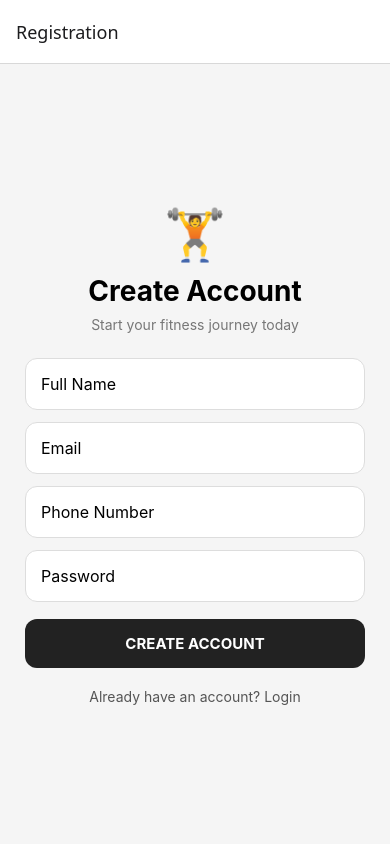
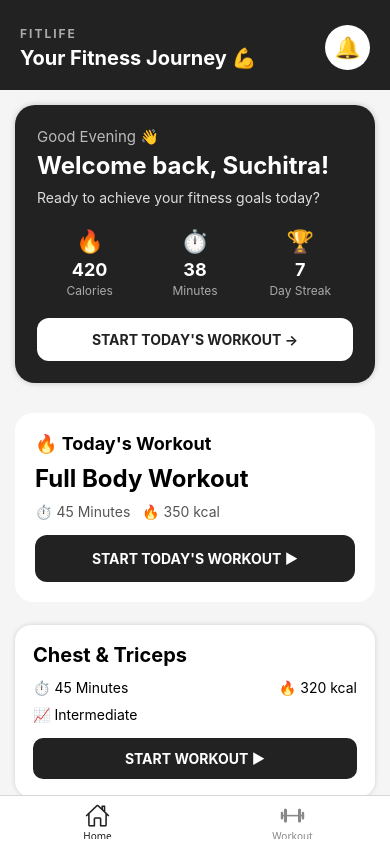
Before and after one commit to suchitrathippareddy-wq/Fitlife, a React Native app: screen /Main in a window 390 px wide. Built offline with nearby package versions, Linux system fonts and the light colour scheme.

Commit message:
Added bottom navigation and workout screens

```diff
--- a/components/ProgressCard.js
+++ b/components/ProgressCard.js
@@ -1,44 +1,58 @@
-import { View, Text, StyleSheet } from "react-native";
+import {
+  View,
+  Text,
+  StyleSheet,
+} from "react-native";
 
-export default function ProgressCard({ goal, progress }) {
+export default function ProgressCard() {
+
   return (
     <View style={styles.card}>
 
-      <Text style={styles.heading}>📊 Today's Progress</Text>
+      <Text style={styles.title}>
+        📊 My Progress
+      </Text>
 
-      <Text style={styles.goal}>{goal}</Text>
+      <Text style={styles.goal}>
+        🎯 Goal: Weight Loss
+      </Text>
 
-      <View style={styles.progressRow}>
-        <Text style={styles.progressText}>Your Progress</Text>
-        <Text style={styles.percentage}>{progress}</Text>
+      <View style={styles.row}>
+        <Text style={styles.label}>
+          🏋️ Workouts Completed
+        </Text>
+
+        <Text style={styles.value}>
+          0
+        </Text>
       </View>
 
-      {/* Progress Bar */}
-      <View style={styles.progressBackground}>
-        <View style={styles.progressFill} />
+      <View style={styles.row}>
+        <Text style={styles.label}>
+          🔥 Calories Burned
+        </Text>
+
+        <Text style={styles.value}>
+          0 kcal
+        </Text>
       </View>
 
-      {/* Statistics */}
-      <View style={styles.statsRow}>
+      <View style={styles.row}>
+        <Text style={styles.label}>
+          ⏱️ Total Workout Time
+        </Text>
 
-        <View style={styles.stat}>
-          <Text style={styles.icon}>🔥</Text>
-          <Text style={styles.value}>420</Text>
-          <Text style={styles.label}>Calories</Text>
-        </View>
+        <Text style={styles.value}>
+          0 min
+        </Text>
+      </View>
 
-        <View style={styles.stat}>
-          <Text style={styles.icon}>⏱️</Text>
-          <Text style={styles.value}>38</Text>
-          <Text style={styles.label}>Minutes</Text>
-        </View>
+      <Text style={styles.progressText}>
+        Progress: 0%
+      </Text>
 
-        <View style={styles.stat}>
-          <Text style={styles.icon}>🏋️</Text>
-          <Text style={styles.value}>4</Text>
-          <Text style={styles.label}>Workouts</Text>
-        </View>
-
+      <View style={styles.progressBackground}>
+        <View style={styles.progressBar} />
       </View>
 
     </View>
@@ -46,82 +60,62 @@ export default function ProgressCard({ goal, progress }) {
 }
 
 const styles = StyleSheet.create({
+
   card: {
     backgroundColor: "#FFFFFF",
     margin: 15,
     padding: 20,
     borderRadius: 18,
     elevation: 4,
-    shadowOpacity: 0.15,
-    shadowRadius: 5,
   },
 
-  heading: {
-    fontSize: 20,
+  title: {
+    fontSize: 21,
     fontWeight: "bold",
-    marginBottom: 10,
+    marginBottom: 15,
   },
 
   goal: {
-    fontSize: 15,
-    color: "#666666",
-    marginBottom: 18,
+    fontSize: 16,
+    fontWeight: "600",
+    marginBottom: 15,
   },
 
-  progressRow: {
+  row: {
     flexDirection: "row",
     justifyContent: "space-between",
-    marginBottom: 8,
+    marginBottom: 12,
   },
 
-  progressText: {
+  label: {
     fontSize: 14,
     color: "#555555",
   },
 
-  percentage: {
+  value: {
     fontSize: 14,
     fontWeight: "bold",
   },
 
+  progressText: {
+    fontSize: 15,
+    fontWeight: "bold",
+    marginTop: 5,
+    marginBottom: 8,
+  },
+
   progressBackground: {
-    height: 10,
+    height: 12,
     backgroundColor: "#E0E0E0",
     borderRadius: 10,
     overflow: "hidden",
   },
 
-  progressFill: {
-    width: "70%",
-    height: "100%",
+  progressBar: {
+    height: 12,
+    width: "0%",
     backgroundColor: "#222222",
     borderRadius: 10,
   },
 
-  statsRow: {
-    flexDirection: "row",
-    justifyContent: "space-between",
-    marginTop: 22,
-  },
-
-  stat: {
-    alignItems: "center",
-    flex: 1,
-  },
-
-  icon: {
-    fontSize: 22,
-    marginBottom: 5,
-  },
-
-  value: {
-    fontSize: 18,
-    fontWeight: "bold",
-  },
-
-  label: {
-    fontSize: 12,
-    color: "#777777",
-    marginTop: 3,
-  },
 });
--- a/navigator/AppNavigator.js
+++ b/navigator/AppNavigator.js
@@ -2,9 +2,9 @@ import { createNativeStackNavigator } from "@react-navigation/native-stack";
 
 import RegistrationScreen from "../screens/RegistrationScreen";
 import LoginScreen from "../screens/LoginScreen";
-import HomeScreen from "../screens/HomeScreen";
 import WorkoutDetailsScreen from "../screens/WorkoutDetailsScreen";
 import WorkoutScreen from "../screens/WorkoutScreen";
+import BottomTabs from "./BottomTabs";
 
 const Stack = createNativeStackNavigator();
 
@@ -23,8 +23,9 @@ export default function AppNavigator() {
       />
 
       <Stack.Screen
-        name="Home"
-        component={HomeScreen}
+        name="Main"
+        component={BottomTabs}
+        options={{ headerShown: false }}
       />
 
       <Stack.Screen
--- /dev/null
+++ b/navigator/BottomTabs.js
@@ -0,0 +1,51 @@
+import React from "react";
+import { createBottomTabNavigator } from "@react-navigation/bottom-tabs";
+import { Ionicons } from "@expo/vector-icons";
+
+import HomeScreen from "../screens/HomeScreen";
+import WorkoutListScreen from "../screens/WorkoutListScreen";
+
+const Tab = createBottomTabNavigator();
+
+export default function BottomTabs() {
+  return (
+    <Tab.Navigator
+      screenOptions={({ route }) => ({
+        headerShown: false,
+
+        tabBarIcon: ({ color, size }) => {
+          let iconName;
+
+          if (route.name === "Home") {
+            iconName = "home-outline";
+          } else if (route.name === "Workout") {
+            iconName = "barbell-outline";
+          }
+
+          return (
+            <Ionicons
+              name={iconName}
+              size={size}
+              color={color}
+            />
+          );
+        },
+
+        tabBarActiveTintColor: "#222222",
+        tabBarInactiveTintColor: "#888888",
+      })}
+    >
+
+      <Tab.Screen
+        name="Home"
+        component={HomeScreen}
+      />
+
+      <Tab.Screen
+        name="Workout"
+        component={WorkoutListScreen}
+      />
+
+    </Tab.Navigator>
+  );
+}
--- a/package.json
+++ b/package.json
@@ -9,6 +9,7 @@
     "web": "expo start --web"
   },
   "dependencies": {
+    "@react-navigation/bottom-tabs": "^7.18.18",
     "@react-navigation/native-stack": "^7.18.6",
     "expo": "~54.0.35",
     "expo-status-bar": "~3.0.9",
--- a/screens/LoginScreen.js
+++ b/screens/LoginScreen.js
@@ -9,20 +9,31 @@ import {
 import { useState } from "react";
 
 export default function LoginScreen({ navigation }) {
+
   const [email, setEmail] = useState("");
   const [password, setPassword] = useState("");
 
   const handleLogin = () => {
+
+    // Empty fields validation
     if (email.trim() === "" || password.trim() === "") {
-      Alert.alert("Error", "Please enter email and password");
+      Alert.alert(
+        "Error",
+        "Please enter email and password"
+      );
       return;
     }
 
+    // Email validation
     if (!email.includes("@")) {
-      Alert.alert("Error", "Please enter a valid email");
+      Alert.alert(
+        "Error",
+        "Please enter a valid email"
+      );
       return;
     }
 
+    // Password validation
     if (password.length < 6) {
       Alert.alert(
         "Error",
@@ -32,20 +43,26 @@ export default function LoginScreen({ navigation }) {
     }
 
     // Login successful
-    navigation.replace("Home");
+    navigation.replace("Main");
   };
 
   return (
     <View style={styles.container}>
 
+      {/* Logo */}
       <Text style={styles.logo}>🏋️</Text>
 
-      <Text style={styles.title}>Welcome Back!</Text>
+      {/* Title */}
+      <Text style={styles.title}>
+        Welcome Back!
+      </Text>
 
+      {/* Subtitle */}
       <Text style={styles.subtitle}>
         Login to continue your fitness journey
       </Text>
 
+      {/* Email */}
       <TextInput
         style={styles.input}
         placeholder="Email"
@@ -55,6 +72,7 @@ export default function LoginScreen({ navigation }) {
         autoCapitalize="none"
       />
 
+      {/* Password */}
       <TextInput
         style={styles.input}
         placeholder="Password"
@@ -63,15 +81,21 @@ export default function LoginScreen({ navigation }) {
         secureTextEntry={true}
       />
 
+      {/* Login Button */}
       <TouchableOpacity
         style={styles.button}
         onPress={handleLogin}
       >
-        <Text style={styles.buttonText}>LOGIN</Text>
+        <Text style={styles.buttonText}>
+          LOGIN
+        </Text>
       </TouchableOpacity>
 
+      {/* Register */}
       <TouchableOpacity
-        onPress={() => navigation.navigate("Registration")}
+        onPress={() =>
+          navigation.navigate("Registration")
+        }
       >
         <Text style={styles.registerText}>
           Don't have an account? Register
@@ -83,6 +107,7 @@ export default function LoginScreen({ navigation }) {
 }
 
 const styles = StyleSheet.create({
+
   container: {
     flex: 1,
     backgroundColor: "#F5F5F5",
@@ -138,4 +163,5 @@ const styles = StyleSheet.create({
     marginTop: 20,
     color: "#555555",
   },
+
 });
--- /dev/null
+++ b/screens/WorkoutListScreen.js
@@ -0,0 +1,170 @@
+import {
+  View,
+  Text,
+  TouchableOpacity,
+  StyleSheet,
+  ScrollView,
+} from "react-native";
+
+export default function WorkoutListScreen({ navigation }) {
+
+  const workouts = [
+    {
+      title: "🔥 Full Body Workout",
+      duration: "45 Minutes",
+      calories: "350",
+      difficulty: "Intermediate",
+    },
+    {
+      title: "💪 Chest & Triceps",
+      duration: "45 Minutes",
+      calories: "320",
+      difficulty: "Intermediate",
+    },
+    {
+      title: "🦵 Leg Workout",
+      duration: "60 Minutes",
+      calories: "420",
+      difficulty: "Advanced",
+    },
+    {
+      title: "🧘 Yoga Session",
+      duration: "30 Minutes",
+      calories: "180",
+      difficulty: "Beginner",
+    },
+  ];
+
+  return (
+    <ScrollView style={styles.container}>
+
+      <Text style={styles.heading}>
+        💪 Workouts
+      </Text>
+
+      <Text style={styles.subtitle}>
+        Choose your workout
+      </Text>
+
+      {workouts.map((workout, index) => (
+
+        <TouchableOpacity
+          key={index}
+          style={styles.card}
+          onPress={() =>
+            navigation.navigate("WorkoutDetails", {
+              title: workout.title.replace(/^.{2}/, ""),
+              duration: workout.duration,
+              calories: workout.calories,
+              difficulty: workout.difficulty,
+            })
+          }
+        >
+
+          <Text style={styles.title}>
+            {workout.title}
+          </Text>
+
+          <View style={styles.infoRow}>
+
+            <Text style={styles.info}>
+              ⏱️ {workout.duration}
+            </Text>
+
+            <Text style={styles.info}>
+              🔥 {workout.calories} kcal
+            </Text>
+
+          </View>
+
+          <Text style={styles.difficulty}>
+            📈 {workout.difficulty}
+          </Text>
+
+          <View style={styles.startRow}>
+            <Text style={styles.start}>
+              VIEW WORKOUT
+            </Text>
+
+            <Text style={styles.arrow}>
+              →
+            </Text>
+          </View>
+
+        </TouchableOpacity>
+
+      ))}
+
+    </ScrollView>
+  );
+}
+
+const styles = StyleSheet.create({
+
+  container: {
+    flex: 1,
+    backgroundColor: "#F5F5F5",
+    padding: 15,
+  },
+
+  heading: {
+    fontSize: 28,
+    fontWeight: "bold",
+    marginTop: 15,
+  },
+
+  subtitle: {
+    fontSize: 15,
+    color: "#777777",
+    marginTop: 5,
+    marginBottom: 15,
+  },
+
+  card: {
+    backgroundColor: "#FFFFFF",
+    padding: 20,
+    borderRadius: 18,
+    marginBottom: 15,
+    elevation: 4,
+  },
+
+  title: {
+    fontSize: 21,
+    fontWeight: "bold",
+    marginBottom: 15,
+  },
+
+  infoRow: {
+    flexDirection: "row",
+    justifyContent: "space-between",
+  },
+
+  info: {
+    fontSize: 14,
+    color: "#555555",
+  },
+
+  difficulty: {
+    marginTop: 12,
+    fontSize: 14,
+    color: "#666666",
+  },
+
+  startRow: {
+    flexDirection: "row",
+    justifyContent: "space-between",
+    alignItems: "center",
+    marginTop: 18,
+  },
+
+  start: {
+    fontSize: 14,
+    fontWeight: "bold",
+  },
+
+  arrow: {
+    fontSize: 22,
+    fontWeight: "bold",
+  },
+
+});
--- a/screens/WorkoutScreen.js
+++ b/screens/WorkoutScreen.js
@@ -10,26 +10,32 @@ export default function WorkoutScreen({ route, navigation }) {
 
   const {
     title = "Full Body Workout",
+    exercises = [
+      { name: "Push Ups", reps: "10 reps" },
+      { name: "Squats", reps: "15 reps" },
+      { name: "Lunges", reps: "10 each leg" },
+      { name: "Glute Bridge", reps: "15 reps" },
+      { name: "Plank", reps: "30 sec" },
+    ],
   } = route?.params || {};
-
-  const exercises = [
-    "Push Ups",
-    "Squats",
-    "Lunges",
-    "Glute Bridge",
-    "Plank",
-  ];
 
   const [currentExercise, setCurrentExercise] = useState(0);
 
   const nextExercise = () => {
+
     if (currentExercise < exercises.length - 1) {
+
       setCurrentExercise(currentExercise + 1);
+
     } else {
+
       alert("Workout Completed! 🎉💪");
-      navigation.goBack();
+
+      navigation.navigate("Home");
     }
   };
+
+  const exercise = exercises[currentExercise];
 
   return (
     <View style={styles.container}>
@@ -42,27 +48,27 @@ export default function WorkoutScreen({ route, navigation }) {
         Exercise {currentExercise + 1} / {exercises.length}
       </Text>
 
-      <View style={styles.exerciseCard}>
+      <View style={styles.card}>
 
-        <Text style={styles.exerciseNumber}>
-          {currentExercise + 1}
+        <Text style={styles.exerciseName}>
+          {exercise.name}
         </Text>
 
-        <Text style={styles.exerciseName}>
-          {exercises[currentExercise]}
+        <Text style={styles.reps}>
+          {exercise.reps}
         </Text>
 
         <Text style={styles.instruction}>
-          Perform this exercise and then press NEXT.
+          Complete the exercise and press NEXT.
         </Text>
 
       </View>
 
       <TouchableOpacity
-        style={styles.nextButton}
+        style={styles.button}
         onPress={nextExercise}
       >
-        <Text style={styles.nextText}>
+        <Text style={styles.buttonText}>
           {currentExercise === exercises.length - 1
             ? "FINISH WORKOUT 🎉"
             : "NEXT EXERCISE ▶"}
@@ -78,8 +84,8 @@ const styles = StyleSheet.create({
   container: {
     flex: 1,
     backgroundColor: "#F5F5F5",
+    justifyContent: "center",
     padding: 20,
-    justifyContent: "center",
   },
 
   title: {
@@ -96,7 +102,7 @@ const styles = StyleSheet.create({
     marginBottom: 25,
   },
 
-  exerciseCard: {
+  card: {
     backgroundColor: "#FFFFFF",
     padding: 30,
     borderRadius: 20,
@@ -104,14 +110,15 @@ const styles = StyleSheet.create({
     elevation: 5,
   },
 
-  exerciseNumber: {
-    fontSize: 20,
+  exerciseName: {
+    fontSize: 30,
     fontWeight: "bold",
-    marginBottom: 15,
+    marginBottom: 20,
+    textAlign: "center",
   },
 
-  exerciseName: {
-    fontSize: 30,
+  reps: {
+    fontSize: 24,
     fontWeight: "bold",
     marginBottom: 15,
   },
@@ -122,7 +129,7 @@ const styles = StyleSheet.create({
     fontSize: 15,
   },
 
-  nextButton: {
+  button: {
     backgroundColor: "#222222",
     padding: 17,
     borderRadius: 12,
@@ -130,7 +137,7 @@ const styles = StyleSheet.create({
     marginTop: 25,
   },
 
-  nextText: {
+  buttonText: {
     color: "#FFFFFF",
     fontSize: 16,
     fontWeight: "bold",
--- a/screens/workoutDetailsScreen.js
+++ b/screens/workoutDetailsScreen.js
@@ -14,13 +14,45 @@ export default function WorkoutDetailsScreen({ route, navigation }) {
     difficulty = "Intermediate",
   } = route?.params || {};
 
-  const exercises = [
-    "Push Ups",
-    "Squats",
-    "Lunges",
-    "Glute Bridge",
-    "Plank",
-  ];
+  // Workout-wise different exercises
+  const workoutExercises = {
+    "Full Body Workout": [
+      { name: "Push Ups", reps: "10 reps" },
+      { name: "Squats", reps: "15 reps" },
+      { name: "Lunges", reps: "10 each leg" },
+      { name: "Glute Bridge", reps: "15 reps" },
+      { name: "Plank", reps: "30 sec" },
+    ],
+
+    "Chest & Triceps": [
+      { name: "Bench Press", reps: "10 reps" },
+      { name: "Dumbbell Fly", reps: "12 reps" },
+      { name: "Tricep Dips", reps: "10 reps" },
+      { name: "Tricep Pushdown", reps: "12 reps" },
+      { name: "Diamond Push Ups", reps: "10 reps" },
+    ],
+
+    "Leg Workout": [
+      { name: "Barbell Squats", reps: "12 reps" },
+      { name: "Leg Press", reps: "15 reps" },
+      { name: "Leg Extension", reps: "12 reps" },
+      { name: "Hamstring Curl", reps: "12 reps" },
+      { name: "Calf Raises", reps: "20 reps" },
+    ],
+
+    "Yoga Session": [
+      { name: "Cat-Cow Stretch", reps: "30 sec" },
+      { name: "Downward Dog", reps: "30 sec" },
+      { name: "Cobra Pose", reps: "30 sec" },
+      { name: "Child's Pose", reps: "30 sec" },
+      { name: "Warrior Pose", reps: "30 sec" },
+    ],
+  };
+
+  // Selected workout ki exercises
+  const exercises =
+    workoutExercises[title] ||
+    workoutExercises["Full Body Workout"];
 
   return (
     <ScrollView style={styles.container}>
@@ -40,7 +72,7 @@ export default function WorkoutDetailsScreen({ route, navigation }) {
 
       </View>
 
-      {/* Workout Details */}
+      {/* Workout Information */}
       <View style={styles.card}>
 
         <Text style={styles.title}>
@@ -71,40 +103,55 @@ export default function WorkoutDetailsScreen({ route, navigation }) {
       </Text>
 
       {exercises.map((exercise, index) => (
+
         <View
           style={styles.exercise}
           key={index}
         >
 
           <View style={styles.number}>
+
             <Text style={styles.numberText}>
               {index + 1}
             </Text>
+
           </View>
 
-          <Text style={styles.exerciseName}>
-            {exercise}
-          </Text>
+          <View style={styles.exerciseInfo}>
+
+            <Text style={styles.exerciseName}>
+              {exercise.name}
+            </Text>
+
+            <Text style={styles.reps}>
+              {exercise.reps}
+            </Text>
+
+          </View>
 
           <Text style={styles.arrow}>
             ›
           </Text>
 
         </View>
+
       ))}
 
-      {/* START WORKOUT */}
+      {/* Start Workout */}
       <TouchableOpacity
         style={styles.startButton}
         onPress={() =>
           navigation.navigate("Workout", {
             title: title,
+            exercises: exercises,
           })
         }
       >
+
         <Text style={styles.startText}>
           START WORKOUT ▶
         </Text>
+
       </TouchableOpacity>
 
     </ScrollView>
@@ -198,11 +245,20 @@ const styles = StyleSheet.create({
     fontWeight: "bold",
   },
 
-  exerciseName: {
+  exerciseInfo: {
     flex: 1,
     marginLeft: 15,
+  },
+
+  exerciseName: {
     fontSize: 15,
     fontWeight: "600",
+  },
+
+  reps: {
+    fontSize: 13,
+    color: "#777777",
+    marginTop: 4,
   },
 
   arrow: {
```
Also changed, not shown: 1 other file (tests, documents, lock files or other folders).
